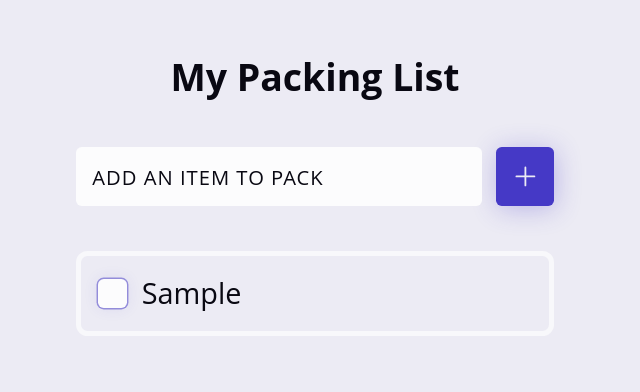
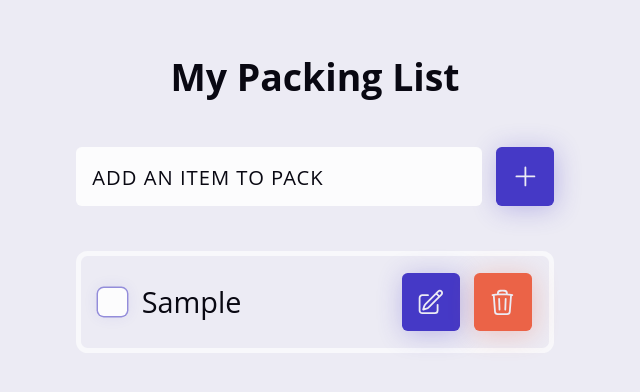
Before and after one commit to tchowdhuryf/RALAB-320-My-Todo-App, a React (Vite) app: page / in a window 1280 px wide. Both pictures are taken after typing "Sample" into the empty fields and a click on the button "Add task". Shown: the top 392 px of the page, without its empty margins (325-965 px from the left). Built offline with nearby package versions, Linux system fonts and the light colour scheme.

Commit message:
added edit and delete buttons to items

```diff
--- a/src/components/Item.jsx
+++ b/src/components/Item.jsx
@@ -1,14 +1,13 @@
 import React, { useState } from "react";
 import styles from "./Item.module.css";
-import { CheckIcon } from "@heroicons/react/24/outline";
+import { CheckIcon, PencilSquareIcon, TrashIcon } from "@heroicons/react/24/outline";
 
 const Item = ({ item }) => {
+  const [isCompleted, setIsCompleted] = useState(item.completed);
 
-    const [isCompleted, setIsCompleted] = useState(item.completed);
-
-    const handleComplete = (e) => {
-        setIsCompleted(!isCompleted);
-    }
+  const handleComplete = (e) => {
+    setIsCompleted(!isCompleted);
+  };
   return (
     <li className={styles.item}>
       <div className={styles["item-group"]}>
@@ -23,9 +22,23 @@ const Item = ({ item }) => {
         <label htmlFor={item.id} className={styles.label}>
           {item.name}
           <p className={styles.checkmark}>
-            <CheckIcon strokeWidth={2} width={24} height={24}/>
+            <CheckIcon strokeWidth={2} width={24} height={24} />
           </p>
         </label>
+
+        <div className={styles["item-group"]}>
+          <button
+            className="btn"
+            onClick={() => enterEditMode(item)}>
+            <PencilSquareIcon width={24} height={24} />
+          </button>
+          <button
+            className={`btn ${styles.delete}`}
+            onClick={() => deleteTask(item.id)}>
+            <TrashIcon width={24} height={24} />
+          </button>
+        </div>
+
       </div>
     </li>
   );
--- a/src/components/Item.module.css
+++ b/src/components/Item.module.css
@@ -12,7 +12,7 @@
 .item-group {
   width: 100%;
   display: flex;
-  justify-content: left;
+  justify-content: right;
   align-items: center;
   --taskgroup-gap: 0.5em;
   gap: var(--taskgroup-gap);
```
